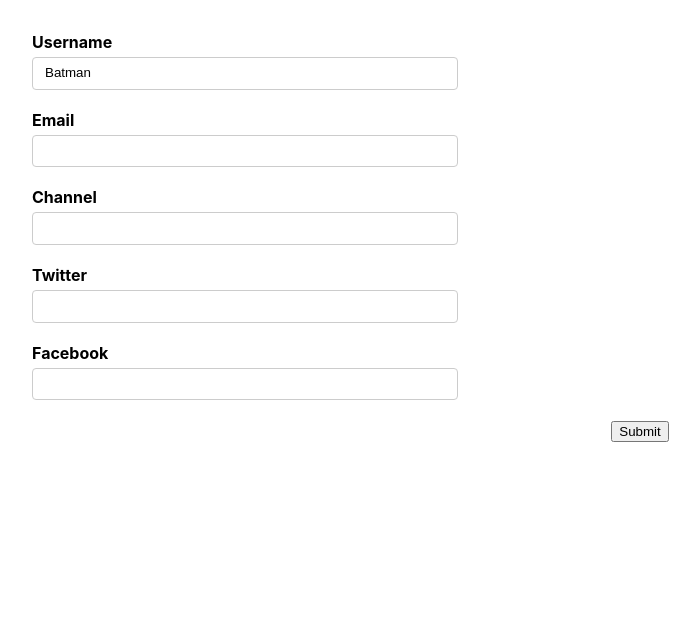
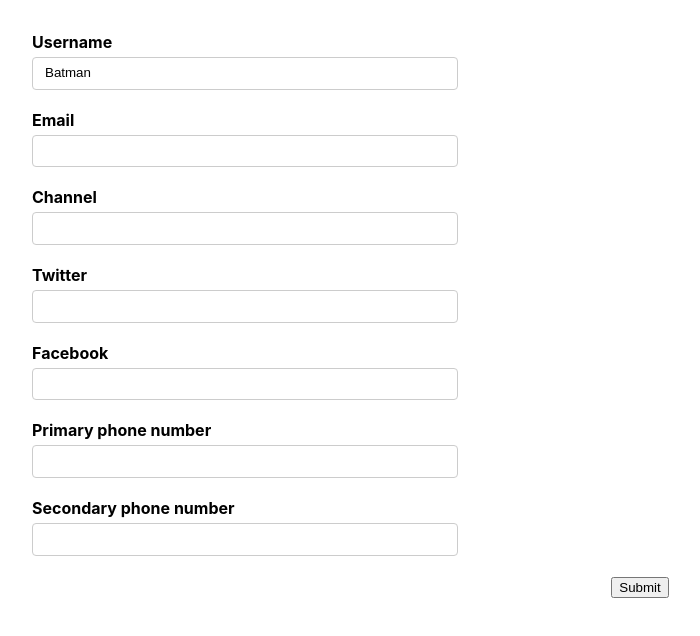
Before and after one commit to premrajah/react-hook-form-typescript, a React (Create React App) app: page / in a window 1280 px wide. Shown: the top 636 px of the page, without its empty margins (0-700 px from the left). Built offline with nearby package versions, Linux system fonts and the light colour scheme.

Commit message:
added array values

```diff
--- a/src/components/YoutubeForm.tsx
+++ b/src/components/YoutubeForm.tsx
@@ -9,6 +9,7 @@ type FormValues = {
     twitter: string;
     facebook: string;
   };
+  phoneNumbers: string[];
 };
 
 export default function YoutubeForm() {
@@ -21,6 +22,7 @@ export default function YoutubeForm() {
         twitter: '',
         facebook: '',
       },
+      phoneNumbers: ['', ''],
     },
   });
   const { register, control, handleSubmit, formState } = form;
@@ -59,7 +61,7 @@ export default function YoutubeForm() {
                 message: 'Email is required',
               },
               pattern: {
-                value: /^[a-zA-Z0-9,!#$%&'*+/=?^_`{|}~-]+\@[a-zA-Z0-9]+?(?:\.[a-zA-Z0-9-]+)/,
+                value: /^[a-zA-Z0-9,!#$%&'*+/=?^_`{|}~-]+@[a-zA-Z0-9]+?(?:\.[a-zA-Z0-9-]+)/,
                 message: 'Invalid email format',
               },
               validate: {
@@ -97,7 +99,17 @@ export default function YoutubeForm() {
 
         <div className='form-control'>
           <label htmlFor='facebook'>Facebook</label>
-          <input type='text' id='twitter' {...register('social.facebook')} />
+          <input type='text' id='facebook' {...register('social.facebook')} />
+        </div>
+
+        <div className='form-control'>
+          <label htmlFor='primary-phone'>Primary phone number</label>
+          <input type='text' id='primary-phone' {...register('phoneNumbers.0')} />
+        </div>
+
+        <div className='form-control'>
+          <label htmlFor='secondary-phone'>Secondary phone number</label>
+          <input type='text' id='secondary-phone' {...register('phoneNumbers.1')} />
         </div>
 
         <button>Submit</button>
```
